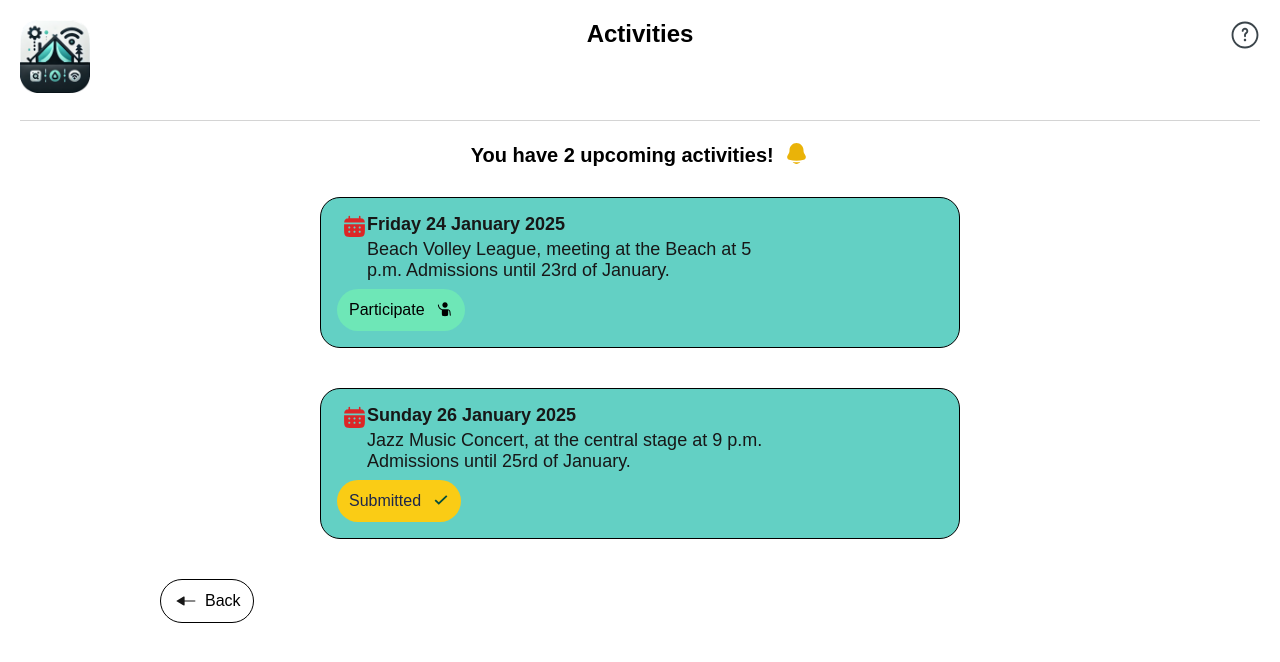
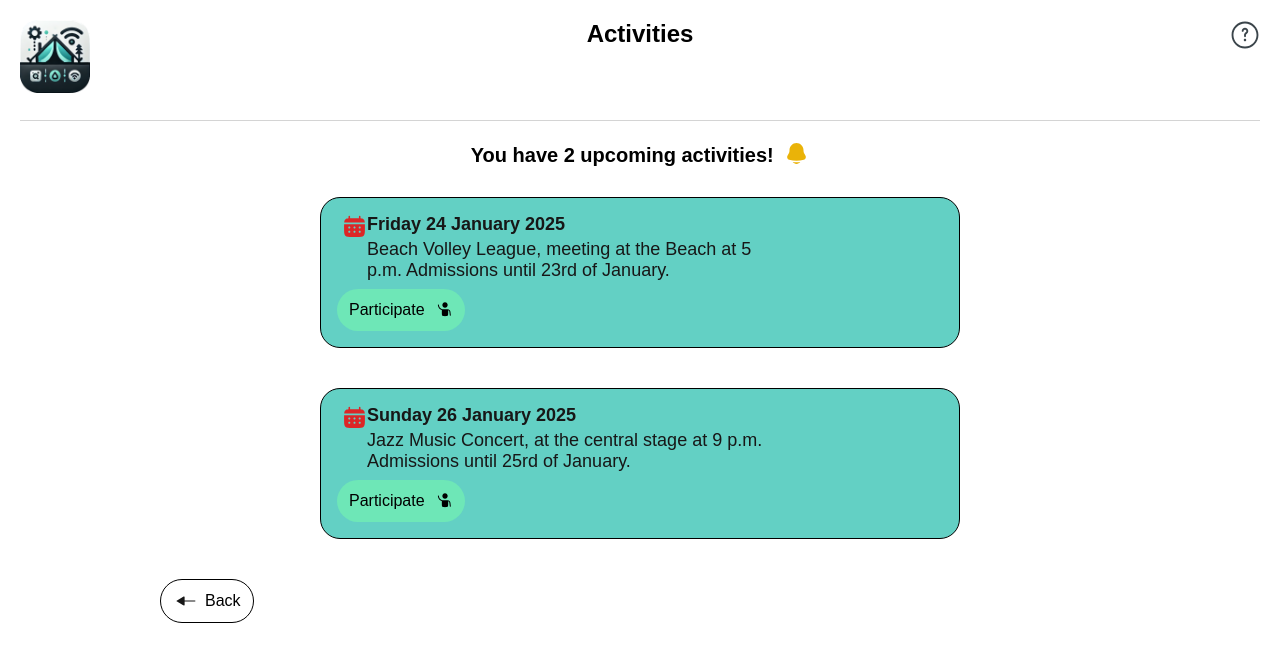
Before and after one commit to dimitry-lzs/hciWeb, a React app: page /activities in a window 1280 px wide. Shown: the top 662 px of the page. Built offline with nearby package versions, Linux system fonts and the light colour scheme; no server answers.

Commit message:
add interactivity to Activities page

```diff
--- a/src/pages/Activities/index.tsx
+++ b/src/pages/Activities/index.tsx
@@ -1,4 +1,4 @@
-import React from 'react';
+import React, { useState } from 'react';
 import './Activities.less';
 import Header from '../../components/Header';
 import HelpModal from '../../components/HelpModal';
@@ -9,6 +9,13 @@ import { useNavigate } from 'react-router-dom';
 
 export default function Activities() {
     const navigate = useNavigate();
+    const [participationStatus, setParticipationStatus] = useState([false, false]);
+
+    const handleParticipate = (index: number) => {
+        const newStatus = [...participationStatus];
+        newStatus[index] = !newStatus[index];
+        setParticipationStatus(newStatus);
+    };
     return (
         <div className='Activities'>
             <Header title='Activities' helpContent={<HelpModal title='Activities' text="Here you can be informed about the upcoming activities of the camping! Do not forget to press the 'Participate' button, in order to get admission for the events!" />} />
@@ -23,7 +30,11 @@ export default function Activities() {
                             <InfoRow label='Friday 24 January 2025' value='Beach Volley League, meeting at the Beach at 5 p.m. Admissions until 23rd of January.' />
                         </div>
                         <div className='Button'>
-                            <ConfirmButton text='Participate' icon={ButtonIcon.Participate} color={ButtonColor.Green} />
+                            {participationStatus[0] ? (
+                                <ConfirmButton text='Submitted' icon={ButtonIcon.Tick} color={ButtonColor.Yellow} onClick={() => handleParticipate(0)} />
+                            ) : (
+                                <ConfirmButton text='Participate' icon={ButtonIcon.Participate} color={ButtonColor.Green} onClick={() => handleParticipate(0)} />
+                            )}
                         </div>
                     </InfoContainer>
                 </div>
@@ -34,7 +45,11 @@ export default function Activities() {
                             <InfoRow label='Sunday 26 January 2025' value='Jazz Music Concert, at the central stage at 9 p.m. Admissions until 25rd of January.' />
                         </div>
                         <div className='Button'>
-                            <ConfirmButton text='Submitted' icon={ButtonIcon.Tick} color={ButtonColor.Yellow} />
+                            {participationStatus[1] ? (
+                                <ConfirmButton text='Submitted' icon={ButtonIcon.Tick} color={ButtonColor.Yellow} onClick={() => handleParticipate(1)} />
+                            ) : (
+                                <ConfirmButton text='Participate' icon={ButtonIcon.Participate} color={ButtonColor.Green} onClick={() => handleParticipate(1)} />
+                            )}
                         </div>
                     </InfoContainer>
                 </div>
```
Also changed, not shown: documents/toFix.md (+0 -5 lines).
